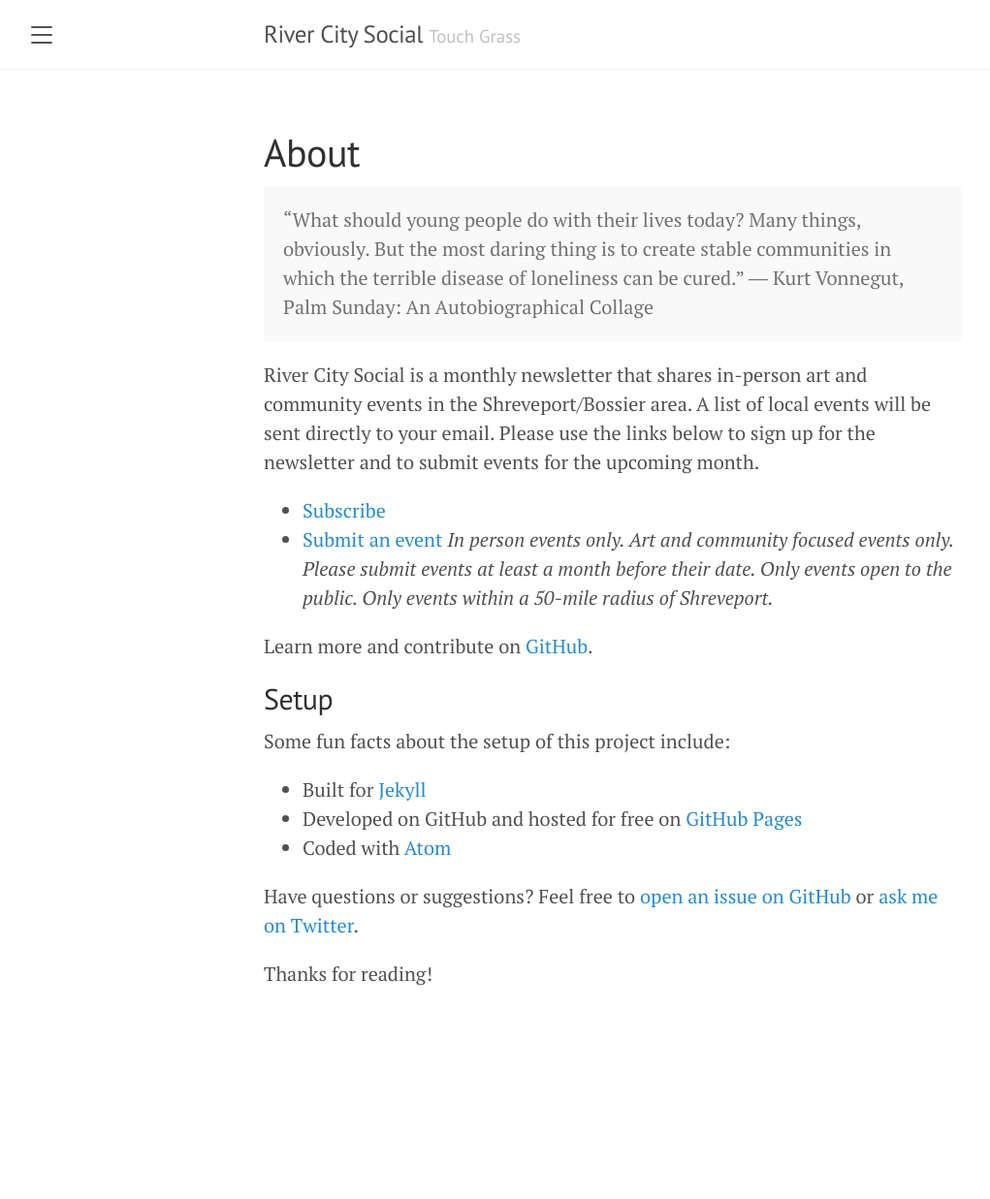
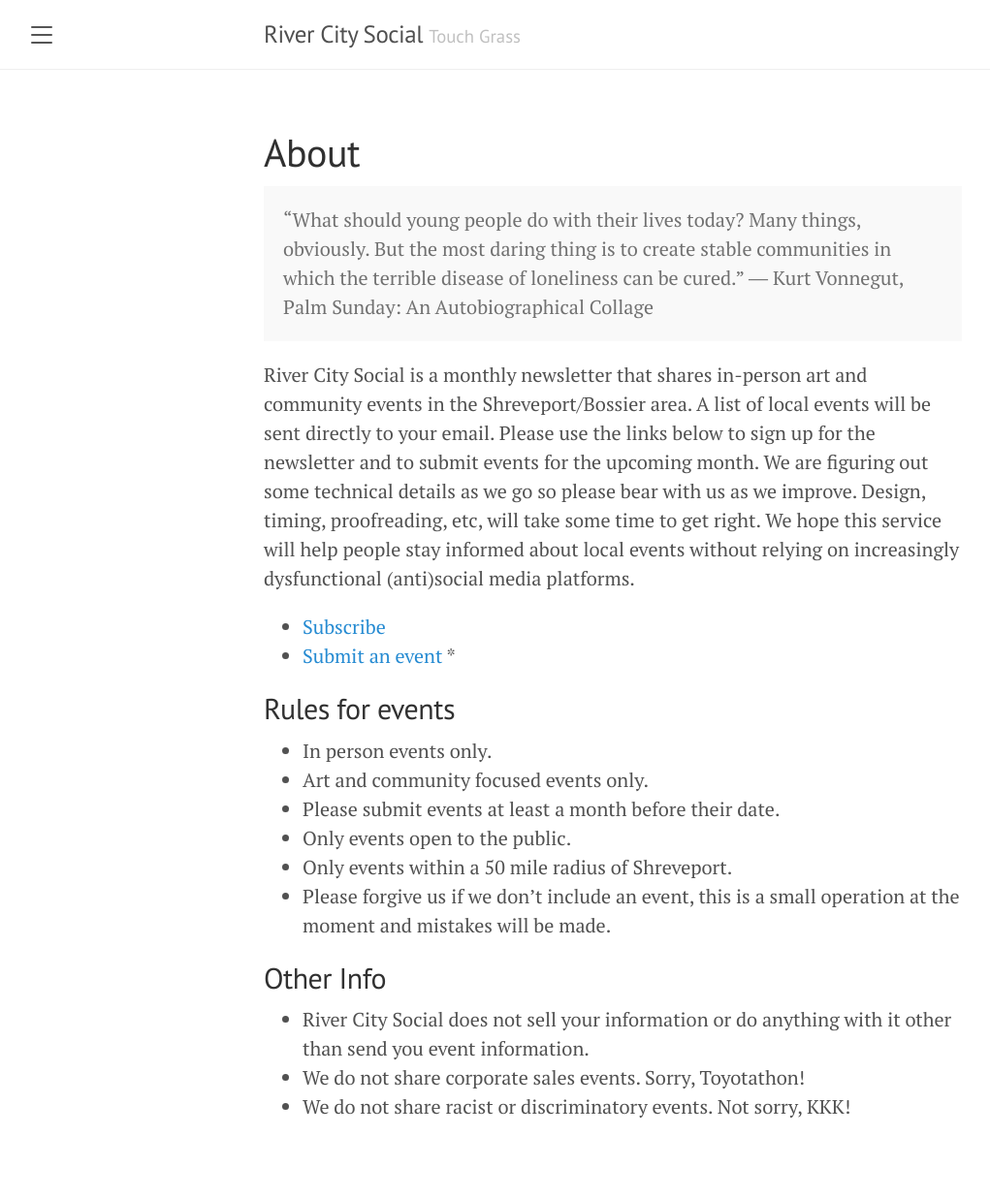
Before and after one commit to NateHPS/rcs, a Jekyll site: the page built from about.md, in a window 1280 px wide. Shown: the whole page at 97% size, without its empty margins (8-1029 px from the left). Built offline with Jekyll 4.4.1, drawn with Linux system fonts in a browser that asks for light colours; before the commit the page ends 1100 px from its top, so only the background shows below that.

Commit message:
Update about.md

```diff
--- a/about.md
+++ b/about.md
@@ -8,20 +8,19 @@ title: About
 ― Kurt Vonnegut, Palm Sunday: An Autobiographical Collage
 </p>
 
-River City Social is a monthly newsletter that shares in-person art and community events in the Shreveport/Bossier area. A list of local events will be sent directly to your email. Please use the links below to sign up for the newsletter and to submit events for the upcoming month.
-* [Subscribe](http://hyde.getpoole.com)
-* [Submit an event](http://lanyon.getpoole.com) *In person events only. Art and community focused events only. Please submit events at least a month before their date. Only events open to the public. Only events within a 50-mile radius of Shreveport.*
+River City Social is a monthly newsletter that shares in-person art and community events in the Shreveport/Bossier area. A list of local events will be sent directly to your email. Please use the links below to sign up for the newsletter and to submit events for the upcoming month. We are figuring out some technical details as we go so please bear with us as we improve. Design, timing, proofreading, etc, will take some time to get right. We hope this service will help people stay informed about local events without relying on increasingly dysfunctional (anti)social media platforms.
+* [Subscribe](https://docs.google.com/forms/d/e/1FAIpQLSdGZgbxeuYw27NcABCqzqcBLtPyIIT5IrgcfGWGr5vTNfWkBw/viewform?usp=header)
+* [Submit an event](https://docs.google.com/forms/d/e/1FAIpQLScT-VtioCOHWZJzlEp0VL7AO-qoFuxeCmqYxtz_Y30uAEJ5Jg/viewform?usp=header) *
 
-Learn more and contribute on [GitHub](https://github.com/poole).
+## Rules for events
+- In person events only.
+- Art and community focused events only.
+- Please submit events at least a month before their date.
+- Only events open to the public.
+- Only events within a 50 mile radius of Shreveport.
+- Please forgive us if we don't include an event, this is a small operation at the moment and mistakes will be made.
 
-## Setup
-
-Some fun facts about the setup of this project include:
-
-* Built for [Jekyll](https://jekyllrb.com)
-* Developed on GitHub and hosted for free on [GitHub Pages](https://pages.github.com)
-* Coded with [Atom](https://atom.io)
-
-Have questions or suggestions? Feel free to [open an issue on GitHub](https://github.com/poole/issues/new) or [ask me on Twitter](https://twitter.com/mdo).
-
-Thanks for reading!
+## Other Info
+- River City Social does not sell your information or do anything with it other than send you event information.
+- We do not share corporate sales events. Sorry, Toyotathon!
+- We do not share racist or discriminatory events. Not sorry, KKK!
```
